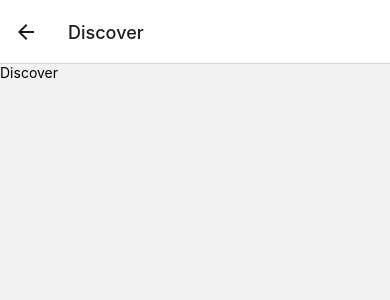
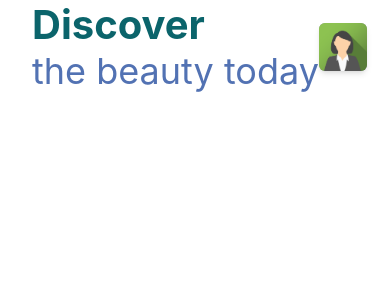
Before and after one commit to josumung999/GoTravel, a React Native app: screen /Discover in a window 390 px wide. Shown: the top 300 px of the page. Built offline with nearby package versions, Linux system fonts and the light colour scheme.

Commit message:
worked on header for discover page

```diff
--- a/screens/Discover.jsx
+++ b/screens/Discover.jsx
@@ -1,11 +1,33 @@
-import { View, Text } from 'react-native'
-import React from 'react'
+import { View, Text, SafeAreaView, Image } from 'react-native'
+import React, { useLayoutEffect } from 'react'
+import { useNavigation } from '@react-navigation/native';
+import { Avatar } from '../assets';
 
 const Discover = () => {
+  const navigation = useNavigation();
+
+  useLayoutEffect(() => {
+    navigation.setOptions({
+      headerShown: false,
+    })
+  }, [])
+
+
   return (
-    <View>
-      <Text>Discover</Text>
-    </View>
+    <SafeAreaView className="flex-1 bg-white relative">
+      <View className="flex-row items-center justify-between px-8">
+        <View>
+          <Text className="text-[#0B646B] text-[40px] font-bold">Discover</Text>
+          <Text className="text-[#5272B3] text-[36px]">the beauty today</Text>
+        </View>
+        <View className="w-12 h-12 bg-gray-400 rounded-md items-center justify-center shadow-md">
+          <Image
+            source={Avatar}
+            className="w-full h-full rounded-md object-cover"
+          />
+        </View>
+      </View>
+    </SafeAreaView>
   )
 }
 
```
